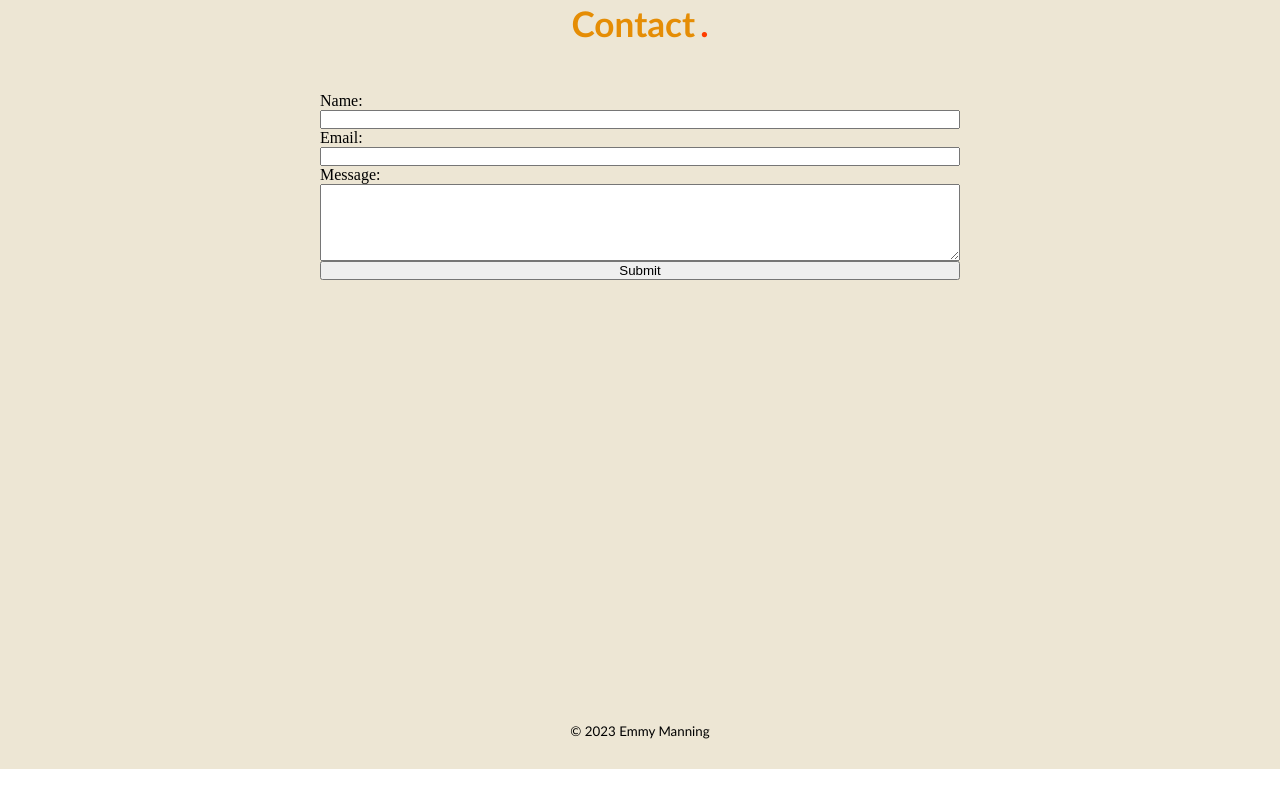
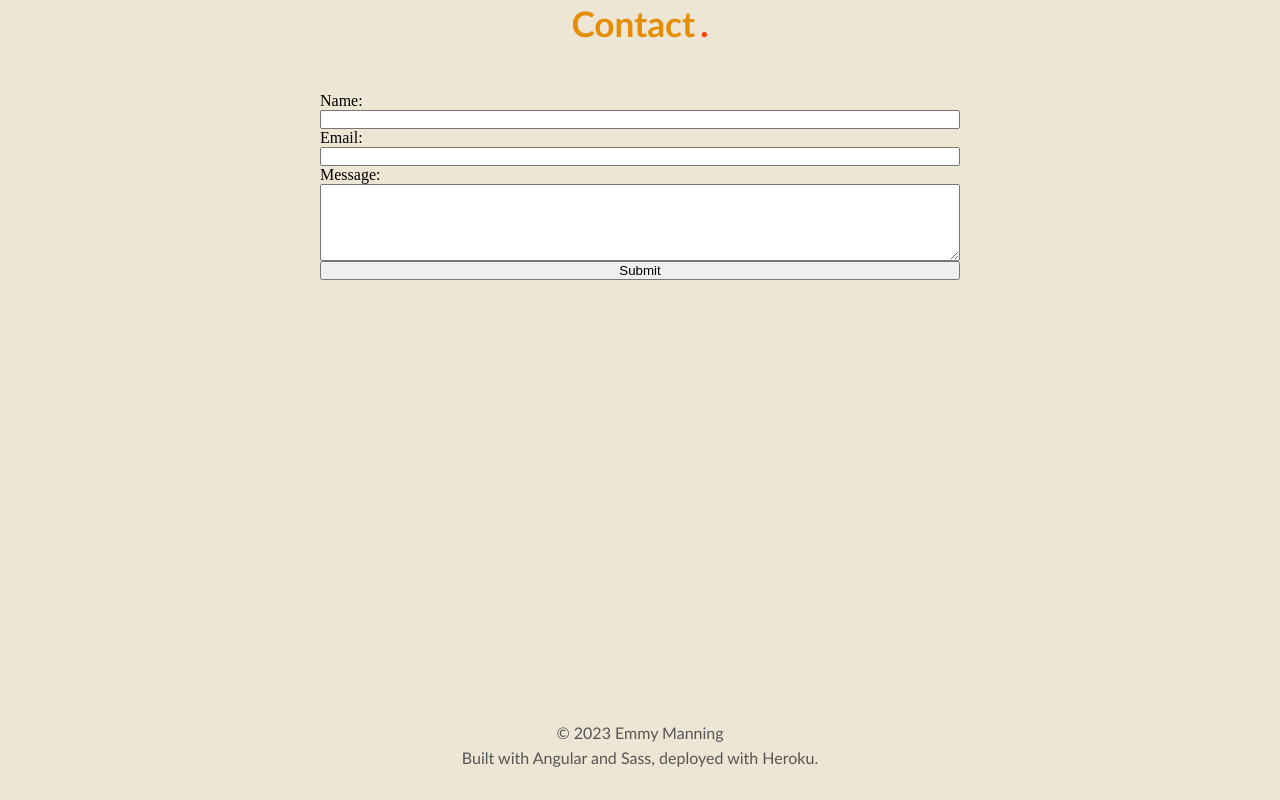
Before and after one commit to eobcre/abstract-app, an Angular app: page / in a window 1280 px wide. Shown: the part 3345-4145 px from the top of the page. Before the commit the page ends 4114 px from the top, so only its background shows below. Built offline with nearby package versions, Linux system fonts and the light colour scheme.

Commit message:
layout fixed

```diff
--- a/src/app/section/footer/footer.component.html
+++ b/src/app/section/footer/footer.component.html
@@ -1,3 +1,4 @@
 <footer>
-  <small>&copy; 2023 Emmy Manning</small>
+  <p>&copy; 2023 Emmy Manning</p>
+  <p>Built with Angular and Sass, deployed with Heroku.</p>
 </footer>
```
